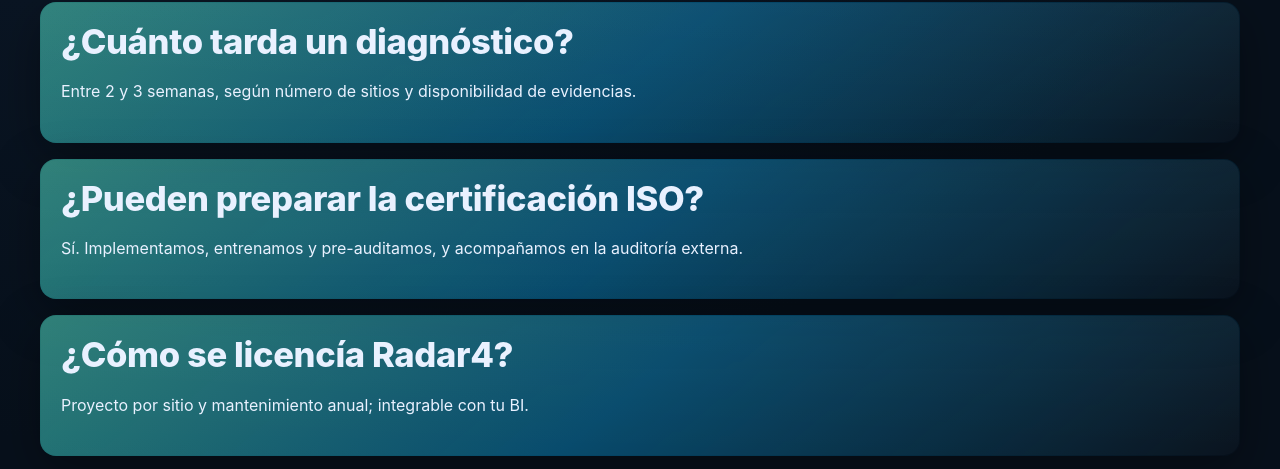
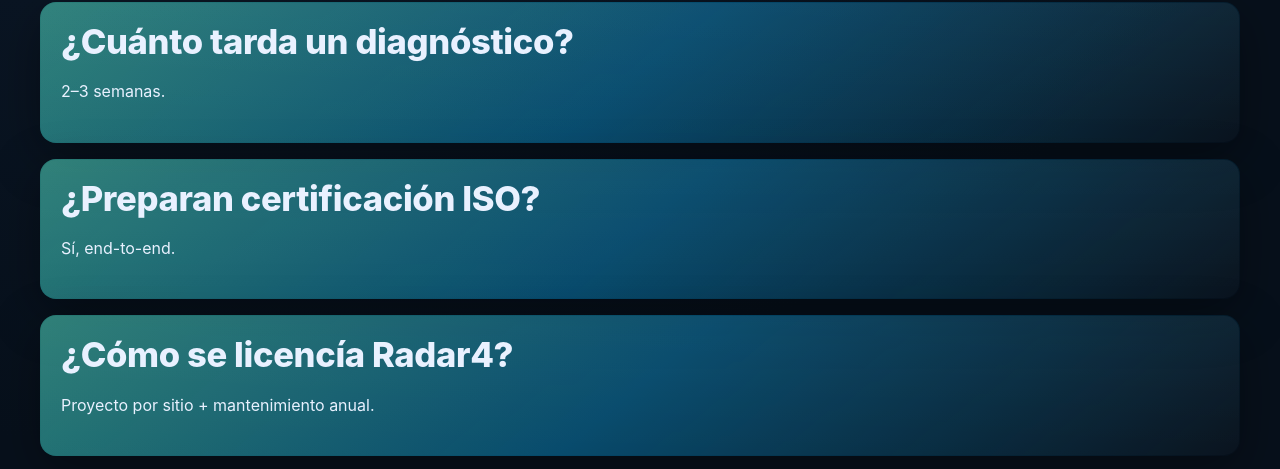
Before and after one commit to Kukcito/econova-clean, a Next.js app: page /faq in a window 1280 px wide. Shown: the part 278-747 px from the top of the page. Built offline with nearby package versions, Linux system fonts and the light colour scheme.

Commit message:
Update page.js

```diff
--- a/app/faq/page.js
+++ b/app/faq/page.js
@@ -5,20 +5,14 @@ export default function Page() {
     <section className="section">
       <div className="container">
         <h1 className="h1">Preguntas frecuentes</h1>
-
         <div className="card" style={{marginTop:16}}>
-          <h2 className="h3">¿Cuánto tarda un diagnóstico?</h2>
-          <p>Entre 2 y 3 semanas, según número de sitios y disponibilidad de evidencias.</p>
+          <h2 className="h3">¿Cuánto tarda un diagnóstico?</h2><p>2–3 semanas.</p>
         </div>
-
         <div className="card" style={{marginTop:16}}>
-          <h2 className="h3">¿Pueden preparar la certificación ISO?</h2>
-          <p>Sí. Implementamos, entrenamos y pre-auditamos, y acompañamos en la auditoría externa.</p>
+          <h2 className="h3">¿Preparan certificación ISO?</h2><p>Sí, end-to-end.</p>
         </div>
-
         <div className="card" style={{marginTop:16}}>
-          <h2 className="h3">¿Cómo se licencía Radar4?</h2>
-          <p>Proyecto por sitio y mantenimiento anual; integrable con tu BI.</p>
+          <h2 className="h3">¿Cómo se licencía Radar4?</h2><p>Proyecto por sitio + mantenimiento anual.</p>
         </div>
       </div>
     </section>
```
